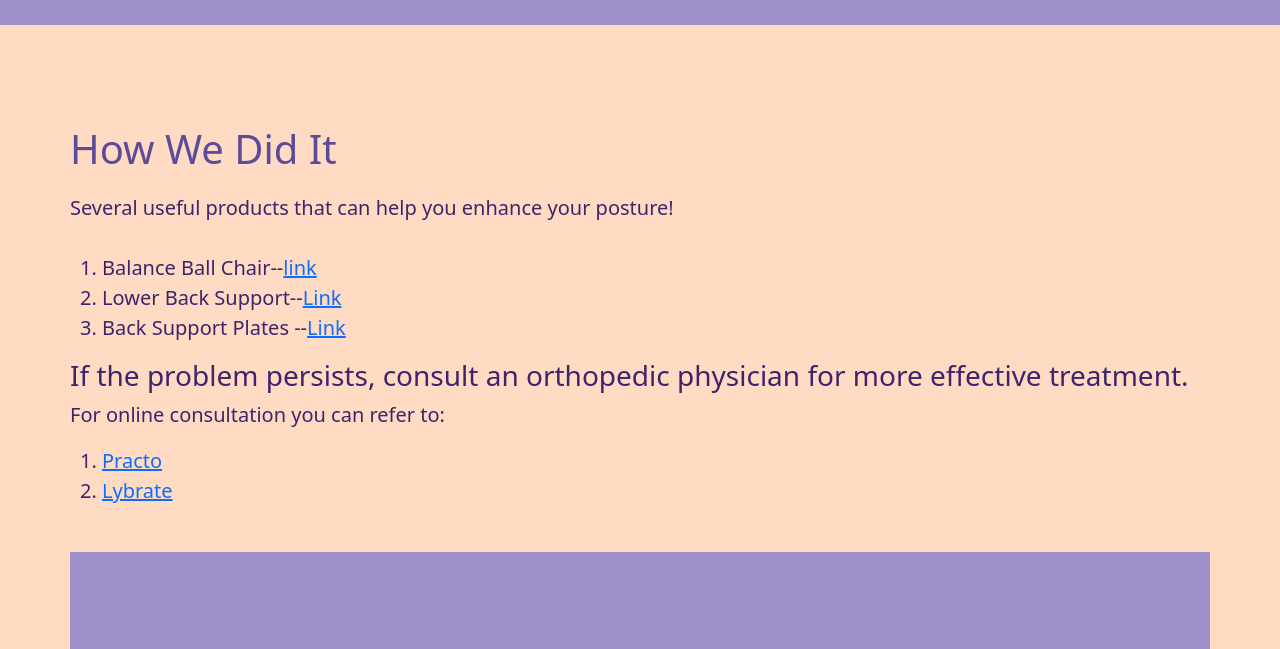
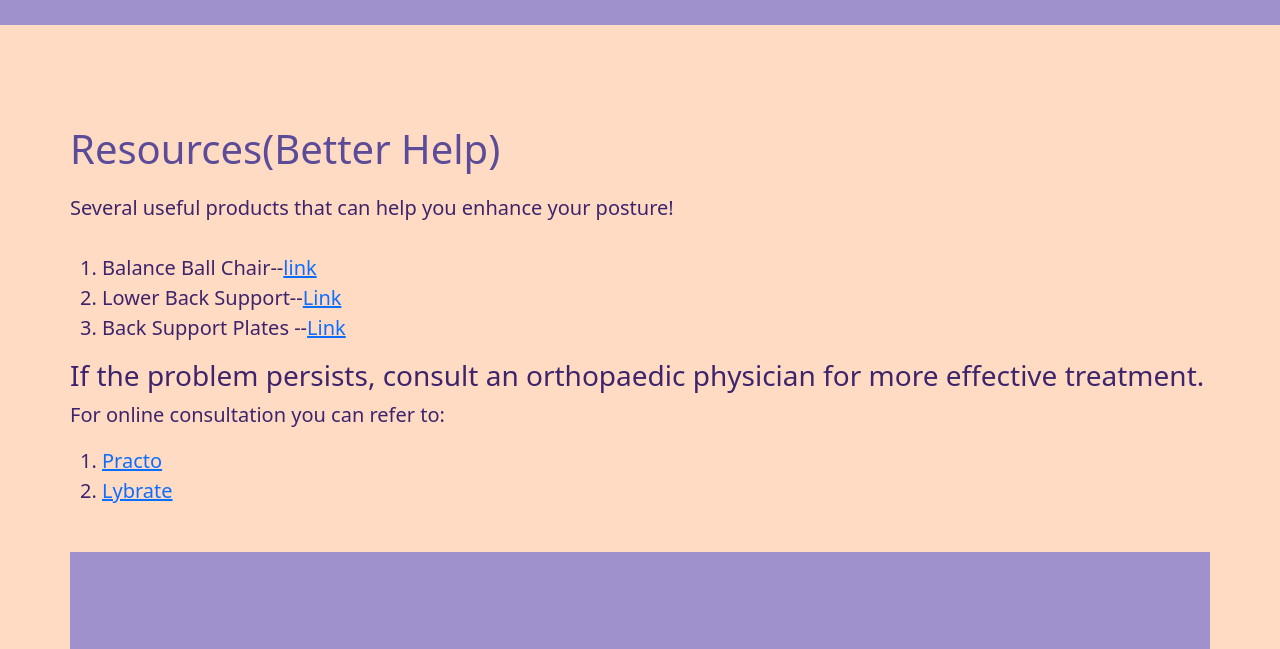
Before and after one commit to maniacedoc/Fixing-Posture, a plain HTML site: page index.html in a window 1280 px wide. Shown: the part 1680-2329 px from the top of the page. Drawn offline with Linux system fonts and the light colour scheme.

Commit message:
Update index.html

```diff
--- a/index.html
+++ b/index.html
@@ -116,7 +116,7 @@
 
 
   <div style="padding:100px 0px" id="how" class="container">
-    <h1 style="color:#5C4B99;margin-bottom:20px;"> How We Did It</h1>
+    <h1 style="color:#5C4B99;margin-bottom:20px;">Resources(Better Help)</h1>
     <p> Several useful products that can help you enhance your posture!
     </p>
     <div class="row" style="margin-top:30px;margin-bottom:30px;">
@@ -131,7 +131,7 @@
 
       </div>
       <div>
-        <h3>If the problem persists, consult an orthopedic physician for more effective treatment.</h3>
+        <h3>If the problem persists, consult an orthopaedic physician for more effective treatment.</h3>
         <p>
 
           For online consultation you can refer to:
```
